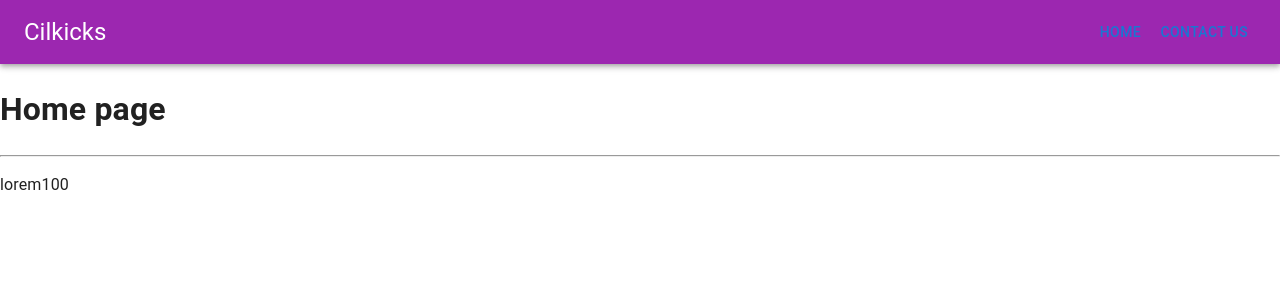
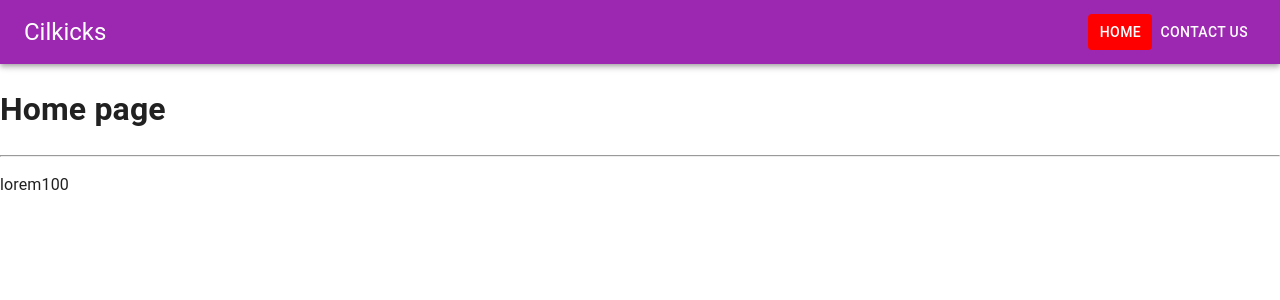
Before and after one commit to cecililu/loginfrontendinreact, a React (Create React App) app: page / in a window 1280 px wide. Shown: the top 300 px of the page. Built offline with nearby package versions, Linux system fonts and the light colour scheme.

Commit message:
active link to the Navbar element

```diff
--- a/src/Components/NavBar.js
+++ b/src/Components/NavBar.js
@@ -12,8 +12,12 @@ export const NavBar = () => {
                     Cilkicks
                 </Typography>
 
-                <Button component={NavLink} to='/'>Home</Button>
-                <Button component={NavLink} to='/contact'>Contact US</Button>
+                <Button component={NavLink} to='/' style={({isActive})=>{
+                                                             return {backgroundColor: isActive?'red':''}}}
+                sx={{color:'white'}}>Home</Button>
+                <Button component={NavLink} to='/contact' style={({isActive})=>{
+                                                                return {backgroundColor: isActive?'red':''}}}
+                sx={{color:'white'}}>Contact US</Button>
 
             </Toolbar>
         </AppBar>
```
